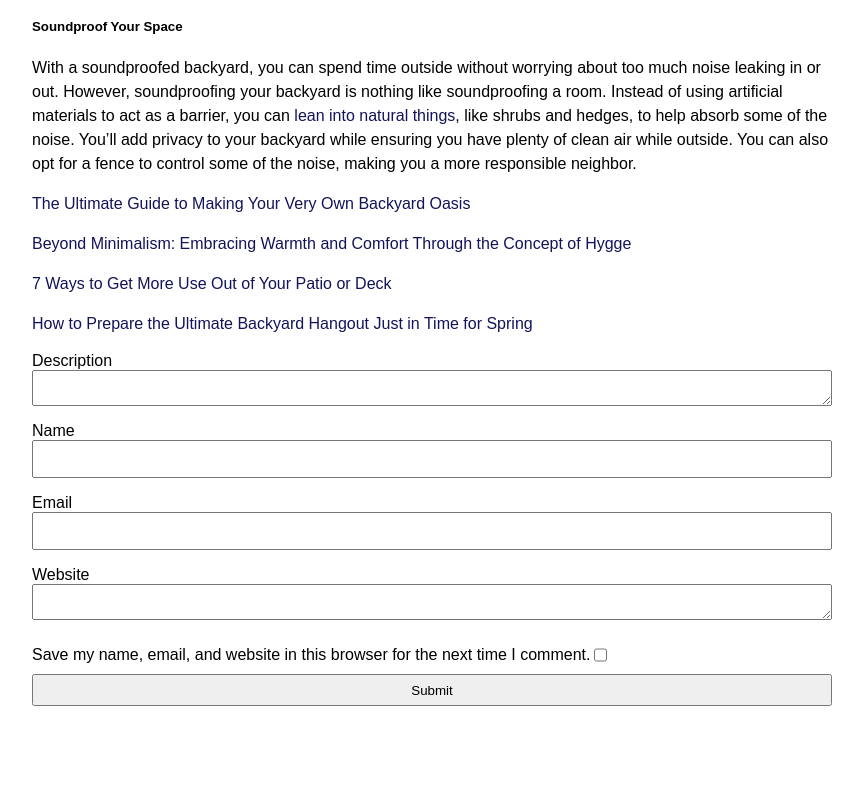
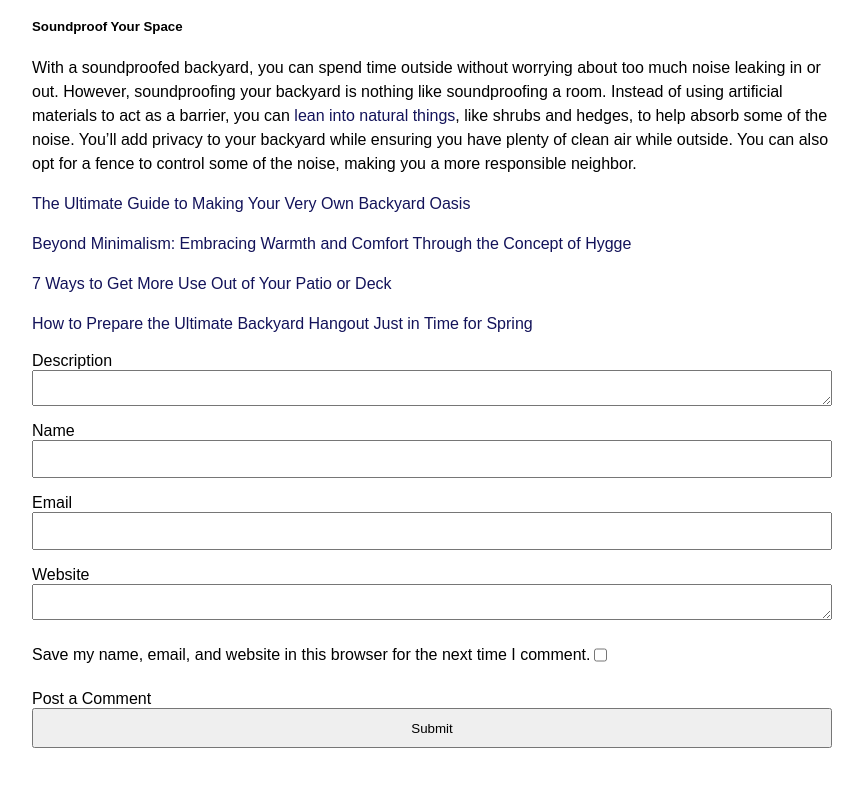
Before and after one commit to marcuswmc/html-css, a website: page class-2/html-newspaper-article/index.html in a window 1280 px wide. Shown: the part 1737-2523 px from the top of the page, without its empty margins (208-1071 px from the left). Drawn offline with Linux system fonts and the light colour scheme.

Commit message:
fix: Ajuste ao form--submit

```diff
--- a/class-2/html-newspaper-article/index.html
+++ b/class-2/html-newspaper-article/index.html
@@ -104,7 +104,10 @@
 						<input type="checkbox" name="save" id="save">
 					</div>
 
-					<button type="submit">Submit</button>
+					<div class="form--submit">
+						<label for="submit">Post a Comment</label>
+						<button type="submit">Submit</button>
+					</div>
 				</form>
 
 			</main>
--- a/class-2/html-newspaper-article/styles.css
+++ b/class-2/html-newspaper-article/styles.css
@@ -47,5 +47,9 @@ align-items: center;
 
 button {
 width: 100%;
-height: 32px;
+height: 40px;
 }
+
+.form--submit {
+    margin-top: 16px;
+}
```
